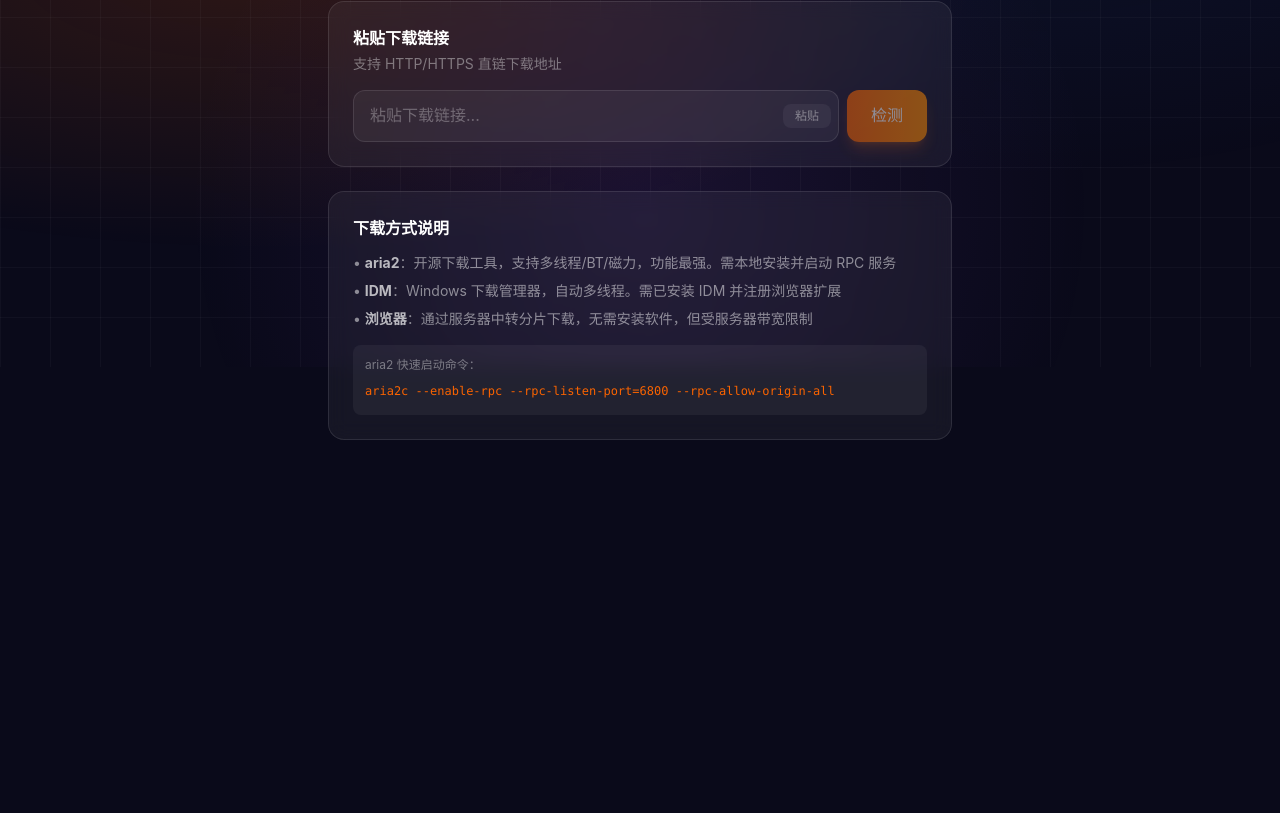
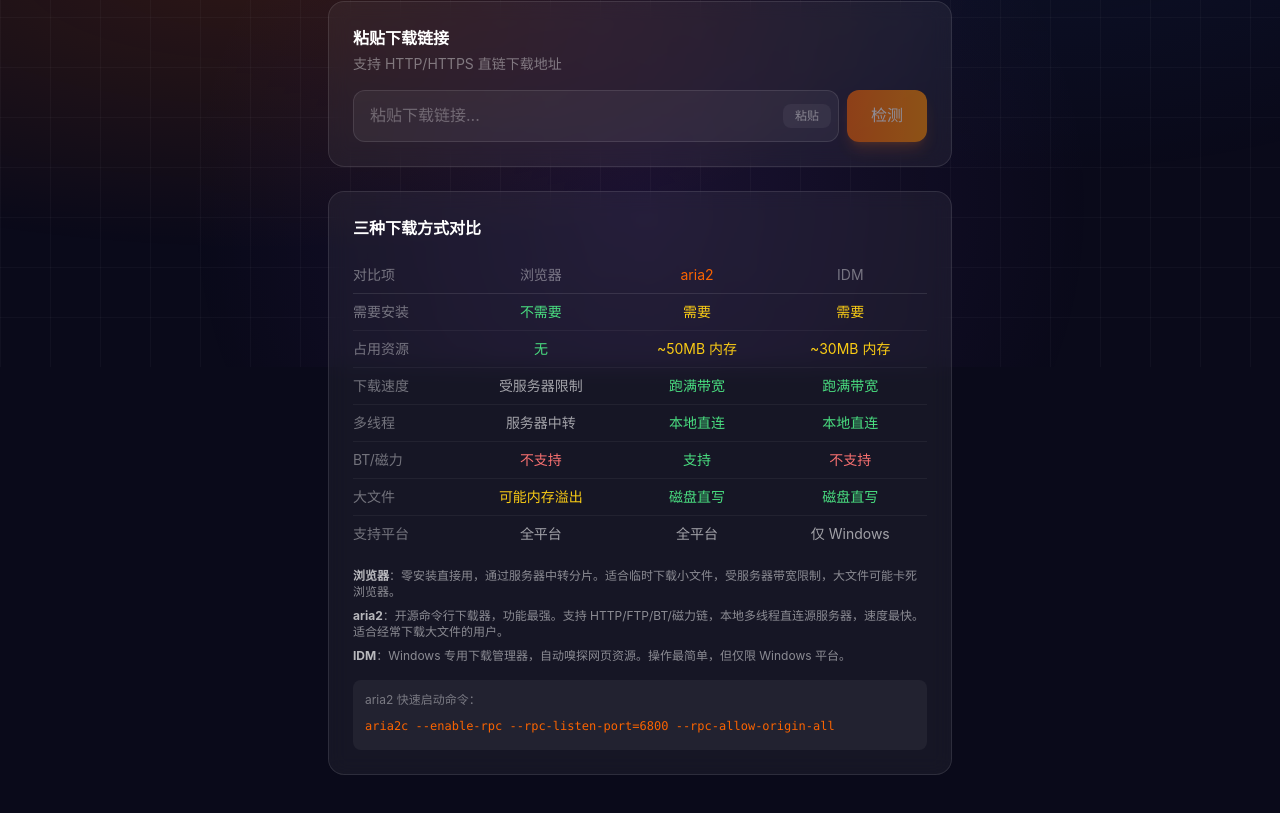
Before and after one commit to fuermosi314/9943website, a Next.js app: page /tools/fast-download in a window 1280 px wide. Shown: the part 433-1246 px from the top of the page. Before the commit the page ends 937 px from the top, so only its background shows below. Built offline with nearby package versions, Linux system fonts and the light colour scheme.

Commit message:
feat: 高速下载三种方式对比表格

```diff
--- a/app/tools/fast-download/client.tsx
+++ b/app/tools/fast-download/client.tsx
@@ -721,12 +721,72 @@
 
         {/* 说明 */}
         <div className="glass-card p-6 animate-slide-up" style={{ animationDelay: '100ms' }}>
-          <h3 className="text-white font-semibold mb-3">下载方式说明</h3>
-          <ul className="space-y-2 text-white/50 text-sm">
-            <li>• <strong className="text-white/70">aria2</strong>：开源下载工具，支持多线程/BT/磁力，功能最强。需本地安装并启动 RPC 服务</li>
-            <li>• <strong className="text-white/70">IDM</strong>：Windows 下载管理器，自动多线程。需已安装 IDM 并注册浏览器扩展</li>
-            <li>• <strong className="text-white/70">浏览器</strong>：通过服务器中转分片下载，无需安装软件，但受服务器带宽限制</li>
-          </ul>
+          <h3 className="text-white font-semibold mb-4">三种下载方式对比</h3>
+
+          {/* 对比表格 */}
+          <div className="overflow-x-auto mb-4">
+            <table className="w-full text-sm">
+              <thead>
+                <tr className="border-b border-white/10">
+                  <th className="text-left text-white/40 py-2 pr-3 font-normal">对比项</th>
+                  <th className="text-center text-white/40 py-2 px-2 font-normal">浏览器</th>
+                  <th className="text-center text-[#fb6400] py-2 px-2 font-normal">aria2</th>
+                  <th className="text-center text-white/40 py-2 px-2 font-normal">IDM</th>
+                </tr>
+              </thead>
+              <tbody className="text-white/60">
+                <tr className="border-b border-white/5">
+                  <td className="py-2 pr-3 text-white/40">需要安装</td>
+                  <td className="text-center py-2 px-2 text-green-400">不需要</td>
+                  <td className="text-center py-2 px-2 text-yellow-400">需要</td>
+                  <td className="text-center py-2 px-2 text-yellow-400">需要</td>
+                </tr>
+                <tr className="border-b border-white/5">
+                  <td className="py-2 pr-3 text-white/40">占用资源</td>
+                  <td className="text-center py-2 px-2 text-green-400">无</td>
+                  <td className="text-center py-2 px-2 text-yellow-400">~50MB 内存</td>
+                  <td className="text-center py-2 px-2 text-yellow-400">~30MB 内存</td>
+                </tr>
+                <tr className="border-b border-white/5">
+                  <td className="py-2 pr-3 text-white/40">下载速度</td>
+                  <td className="text-center py-2 px-2">受服务器限制</td>
+                  <td className="text-center py-2 px-2 text-green-400">跑满带宽</td>
+                  <td className="text-center py-2 px-2 text-green-400">跑满带宽</td>
+                </tr>
+                <tr className="border-b border-white/5">
+                  <td className="py-2 pr-3 text-white/40">多线程</td>
+                  <td className="text-center py-2 px-2">服务器中转</td>
+                  <td className="text-center py-2 px-2 text-green-400">本地直连</td>
+                  <td className="text-center py-2 px-2 text-green-400">本地直连</td>
+                </tr>
+                <tr className="border-b border-white/5">
+                  <td className="py-2 pr-3 text-white/40">BT/磁力</td>
+                  <td className="text-center py-2 px-2 text-red-400">不支持</td>
+                  <td className="text-center py-2 px-2 text-green-400">支持</td>
+                  <td className="text-center py-2 px-2 text-red-400">不支持</td>
+                </tr>
+                <tr className="border-b border-white/5">
+                  <td className="py-2 pr-3 text-white/40">大文件</td>
+                  <td className="text-center py-2 px-2 text-yellow-400">可能内存溢出</td>
+                  <td className="text-center py-2 px-2 text-green-400">磁盘直写</td>
+                  <td className="text-center py-2 px-2 text-green-400">磁盘直写</td>
+                </tr>
+                <tr>
+                  <td className="py-2 pr-3 text-white/40">支持平台</td>
+                  <td className="text-center py-2 px-2">全平台</td>
+                  <td className="text-center py-2 px-2">全平台</td>
+                  <td className="text-center py-2 px-2">仅 Windows</td>
+                </tr>
+              </tbody>
+            </table>
+          </div>
+
+          <div className="space-y-2 text-white/50 text-xs">
+            <p><strong className="text-white/70">浏览器</strong>：零安装直接用，通过服务器中转分片。适合临时下载小文件，受服务器带宽限制，大文件可能卡死浏览器。</p>
+            <p><strong className="text-white/70">aria2</strong>：开源命令行下载器，功能最强。支持 HTTP/FTP/BT/磁力链，本地多线程直连源服务器，速度最快。适合经常下载大文件的用户。</p>
+            <p><strong className="text-white/70">IDM</strong>：Windows 专用下载管理器，自动嗅探网页资源。操作最简单，但仅限 Windows 平台。</p>
+          </div>
+
           <div className="mt-4 p-3 bg-white/5 rounded-lg">
             <p className="text-xs text-white/40 mb-1">aria2 快速启动命令：</p>
             <code className="text-xs text-[#fb6400] break-all">aria2c --enable-rpc --rpc-listen-port=6800 --rpc-allow-origin-all</code>
```
